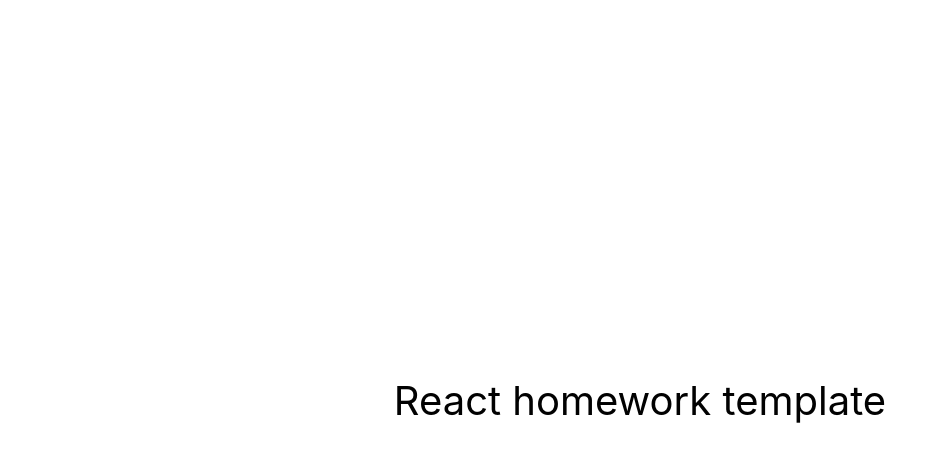
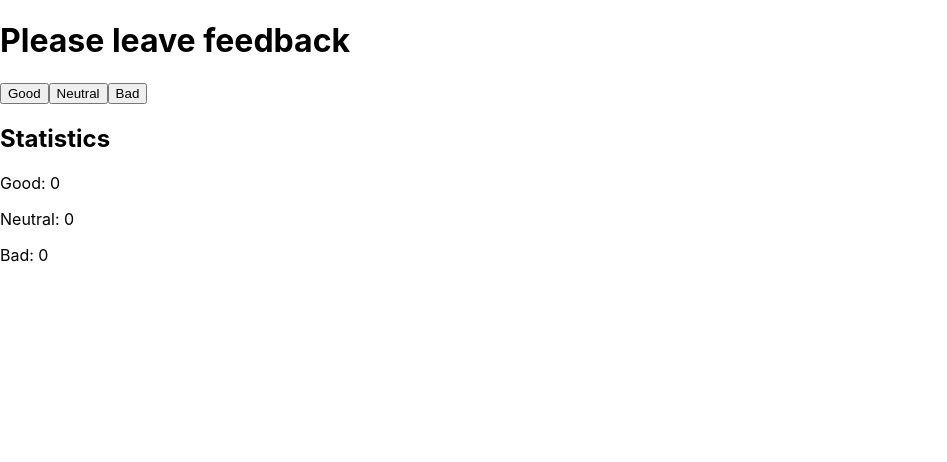
Before and after one commit to yura-prots/goit-react-hw-02-feedback, a React (Create React App) app: page / in a window 1280 px wide. Shown: the top 462 px of the page, without its empty margins (0-947 px from the left). Built offline with nearby package versions, Linux system fonts and the light colour scheme.

Commit message:
add basic markup

```diff
--- a/src/components/App.jsx
+++ b/src/components/App.jsx
@@ -1,16 +1,28 @@
-export const App = () => {
-  return (
-    <div
-      style={{
-        height: '100vh',
-        display: 'flex',
-        justifyContent: 'center',
-        alignItems: 'center',
-        fontSize: 40,
-        color: '#010101'
-      }}
-    >
-      React homework template
-    </div>
-  );
-};
+import { Component } from 'react';
+
+class App extends Component {
+  state = {
+    good: 0,
+    neutral: 0,
+    bad: 0,
+  };
+
+  render() {
+    console.log(this.state);
+
+    return (
+      <div>
+        <h1>Please leave feedback</h1>
+        <button>Good</button>
+        <button>Neutral</button>
+        <button>Bad</button>
+        <h2>Statistics</h2>
+        <p>Good: {this.state.good}</p>
+        <p>Neutral: {this.state.neutral}</p>
+        <p>Bad: {this.state.bad}</p>
+      </div>
+    );
+  }
+}
+
+export default App;
--- a/src/index.js
+++ b/src/index.js
@@ -1,6 +1,6 @@
 import React from 'react';
 import ReactDOM from 'react-dom/client';
-import { App } from 'components/App';
+import App from 'components/App';
 import './index.css';
 
 ReactDOM.createRoot(document.getElementById('root')).render(
```
